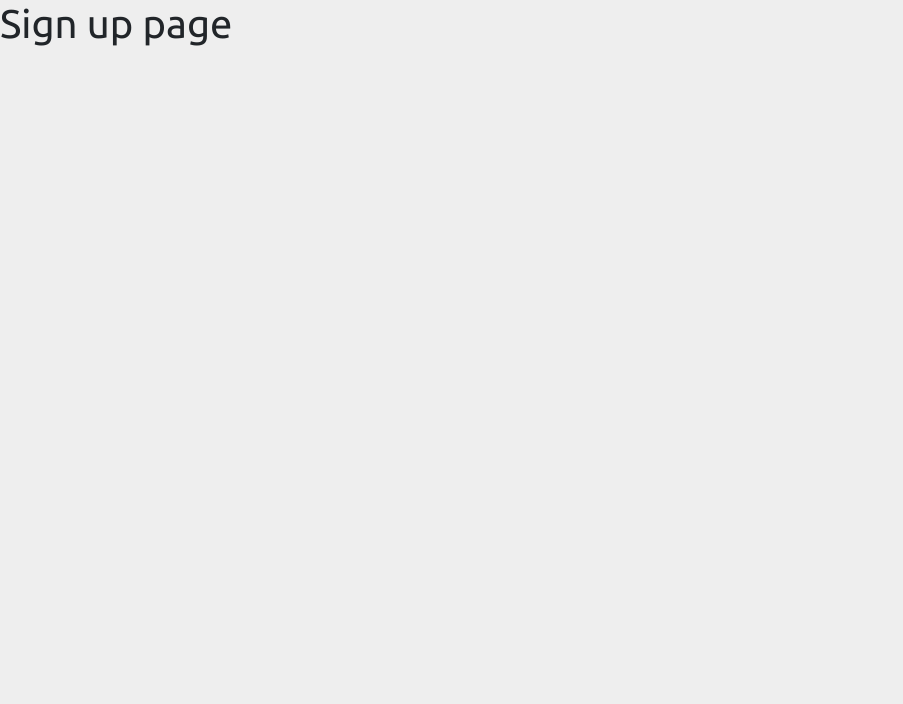
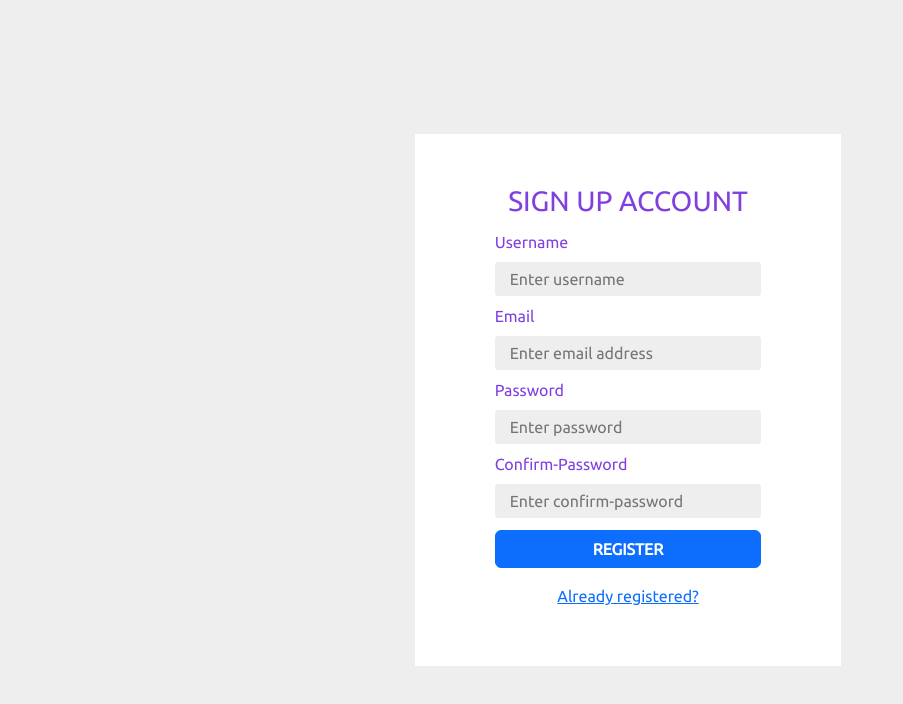
Before and after one commit to myominhtoo/custom_form, a Vue app in the folder form_views/: page /signup in a window 1280 px wide. Shown: the top 704 px of the page, without its empty margins (0-903 px from the left). Built offline with nearby package versions, Linux system fonts and the light colour scheme.

Commit message:
added signup & signin page in view with models

```diff
--- a/form_views/src/assets/style/common.css
+++ b/form_views/src/assets/style/common.css
@@ -13,6 +13,8 @@
     --dark : rgba(0,0,0,1) !important;
     --violet : rgba(107, 33, 219 , 0.86) !important;
     --pale : #eee !important;
+    --light: rgba( 255,255,255,0.75) !important;
+    --error : rgba(209, 8, 8,0.75) !important;
 }
 
 body
@@ -68,6 +70,17 @@ body
     color:var(--violet);
 }
 
+.light
+{
+    color:var(--light);
+}
+
+.error
+{
+    color:var(--error);
+    font-size:15px !important;
+    font-weight: bold;
+}
 
 /* custom css */
 
@@ -162,3 +175,36 @@ body
     width:100%;
     height:100%;
 }
+
+#form-container
+{
+    background-color: var(--snow);
+    padding:50px 80px !important;
+    transition:0.3s all;
+}
+
+#form-container:hover
+{
+    cursor: pointer;
+    box-shadow: 0 0 3px var(--violet);
+}
+
+#form-container label
+{
+    color : var(--violet);
+}
+
+#form-container input
+{
+    background-color: var(--pale);
+    border: none;
+    border-radius: 3px;
+    padding:5px 15px;
+    color:var(--violet) !important;
+}
+
+#form-container input:focus
+{
+    outline:none;
+    box-shadow:0 0 3px var(--pale-dk);
+}
--- /dev/null
+++ b/form_views/src/components/Form.vue
@@ -0,0 +1,16 @@
+<template>
+    <form @submit="onSubmit">
+        <slot/>
+    </form>
+</template>
+
+<script setup >
+
+defineProps({
+    onSubmit : {
+        type : Function,
+        default : () => console.log("submitted")
+    },
+});
+
+</script>
--- /dev/null
+++ b/form_views/src/components/FormContainer.vue
@@ -0,0 +1,5 @@
+<template>
+    <div id="form-container" class="container col-xl-4 col-md-6 col-none-10 ">
+        <slot/>
+    </div>
+</template>
--- /dev/null
+++ b/form_views/src/components/FormGroup.vue
@@ -0,0 +1,5 @@
+<template>
+    <div class="form-group my-1 d-flex flex-column gap-1">
+        <slot/>
+    </div>
+</template>
--- /dev/null
+++ b/form_views/src/composable/data/user.js
@@ -0,0 +1,9 @@
+import { reactive } from 'vue';
+
+export default reactive({
+    username : "",
+    email : "",
+    password : "",
+    confirm : "",
+    isAccepty : false
+});
--- /dev/null
+++ b/form_views/src/composable/data/userError.js
@@ -0,0 +1,24 @@
+import { reactive } from 'vue';
+
+export default reactive({
+    username : {
+        hasError : false,
+        msg : "",
+    },
+    email : {
+        hasError : false,
+        msg : "",
+    },
+    password : {
+        hasError : false,
+        msg : "",
+    },
+    confirm : {
+        hasError : false,
+        msg : "",
+    },
+    isAccept : {
+        hasError : false,
+        msg : "",
+    }
+});
--- /dev/null
+++ b/form_views/src/composable/utils/userValidate.js
@@ -0,0 +1,16 @@
+export default ( value = "" , option = {} ) => {
+    let isEmpty = value.length == "" || value.trim() == ""
+    let isValid = true;
+
+    if( option != undefined )
+    {
+        let minLength = option.min;
+        let maxLength = option.max == undefined ? Infinity : option.max;
+
+        ( value.length < minLength || value.length > maxLength )
+        ? isValid = false
+        : isValid = true;
+    }
+
+    return !isEmpty && isValid;
+}
--- a/form_views/src/pages/SigninPage.vue
+++ b/form_views/src/pages/SigninPage.vue
@@ -1,13 +1,56 @@
 <template>
-    <h1>Sign In Page</h1>
+    <main class="w-100 d-flex justify-content-center align-items-center gap-2 flex-column row" style="height:100vh">
+        <FormContainer>
+            <Form :onSubmit="handleSignIn">
+                <h3 class="h3 text-center mb-4 violet">SIGN IN YOUR ACCOUNT</h3>
+
+                <FormGroup>
+                    <label for="" class="form-label my-1">Email</label>
+                    <input
+                    type="email"
+                    class="w-100"
+                    v-model="user.email"
+                    placeholder="Enter email address"/>
+                    <span v-if="error.email.hasError" class="error">{{ error.email.msg }}</span>
+                </FormGroup>
+
+                <FormGroup>
+                    <label for="" class="form-label my-1">Password</label>
+                    <input
+                    type="password"
+                    class="w-100"
+                    v-model="user.password"
+                    placeholder="Enter password"/>
+                    <span v-if="error.password.hasError" class="error">{{ error.password.msg }}</span>
+                </FormGroup>
+
+                <button type="submit" class="btn w-100 btn-primary snow bold my-2">LOGIN</button>
+
+                <div class="text-center py-2">
+                    <router-link to="/signup" class="h6">Create account?</router-link>
+                </div>
+            </Form>
+        </FormContainer>
+    </main>
 </template>
 
 <script setup >
+import Form  from '../components/Form.vue';
+import FormGroup from '../components/FormGroup.vue';
+import FormContainer from '../components/FormContainer.vue';
 import { onMounted } from "@vue/runtime-core";
+import user from '../composable/data/user.js'
+import error from '../composable/data/userError.js';
+import validate from '../composable/utils/userValidate.js';
 
 
 onMounted(() => {
     document.title = "SignIn | Forms";
 });
 
+const handleSignIn = ( e ) => {
+    e.preventDefault();
+
+}
+
 </script>
--- a/form_views/src/pages/SignupPage.vue
+++ b/form_views/src/pages/SignupPage.vue
@@ -1,13 +1,75 @@
 <template>
-    <h1>Sign up page</h1>
+    <main class="w-100 d-flex justify-content-center align-items-center gap-2 flex-column row" style="height:100vh">
+        <FormContainer>
+            <Form :onSubmit="handleSignUp">
+                <h3 class="h3 text-center mb-2 violet">SIGN UP ACCOUNT</h3>
+
+                <FormGroup>
+                    <label for="" class="form-label my-1">Username</label>
+                    <input
+                    type="text"
+                    class="w-100"
+                    v-model="user.username"
+                    placeholder="Enter username"/>
+                    <span v-if="error.username.hasError" class="error">{{ error.username.msg }}</span>
+                </FormGroup>
+
+                <FormGroup>
+                    <label for="" class="form-label my-1">Email</label>
+                    <input
+                    type="email"
+                    class="w-100"
+                    v-model="user.email"
+                    placeholder="Enter email address"/>
+                    <span v-if="error.email.hasError" class="error">{{ error.email.msg }}</span>
+                </FormGroup>
+
+                <FormGroup>
+                    <label for="" class="form-label my-1">Password</label>
+                    <input
+                    type="password"
+                    class="w-100"
+                    v-model="user.password"
+                    placeholder="Enter password"/>
+                    <span v-if="error.password.hasError" class="error">{{ error.password.msg }}</span>
+                </FormGroup>
+
+                <FormGroup>
+                    <label for="" class="form-label my-1">Confirm-Password</label>
+                    <input
+                    type="password"
+                    class="w-100"
+                    v-model="user.confirm"
+                    placeholder="Enter confirm-password"/>
+                    <span v-if="error.confirm.hasError" class="error">{{ error.confirm.msg }}</span>
+                </FormGroup>
+
+                <button type="submit" class="btn w-100 btn-primary snow bold my-2">REGISTER</button>
+
+                <div class="text-center py-2">
+                    <router-link to="/signin" class="h6">Already registered?</router-link>
+                </div>
+            </Form>
+        </FormContainer>
+    </main>
 </template>
 
 <script setup >
+import Form  from '../components/Form.vue';
+import FormGroup from '../components/FormGroup.vue';
+import FormContainer from '../components/FormContainer.vue';
 import { onMounted } from "@vue/runtime-core";
-
+import user from '../composable/data/user.js'
+import error from '../composable/data/userError.js';
+import validate from '../composable/utils/userValidate.js';
 
 onMounted(() => {
     document.title = "SignUp | Forms";
 });
 
+const handleSignUp = ( e ) => {
+    e.preventDefault();
+
+}
+
 </script>
```
